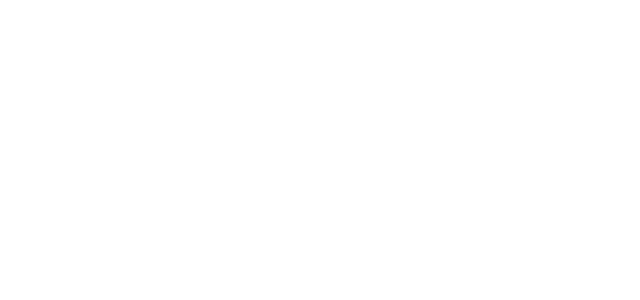
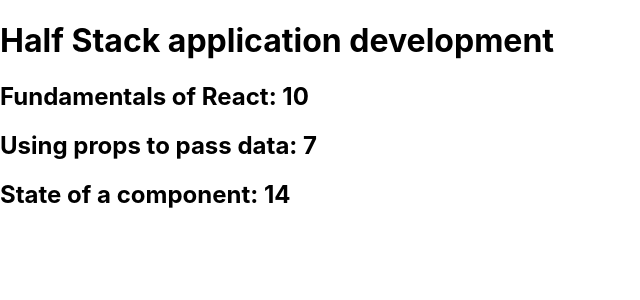
Before and after one commit to silencemind/full_stack_2021, a React (Create React App) app in the folder part1/: page / in a window 1280 px wide. Shown: the top 300 px of the page, without its empty margins (0-640 px from the left). Built offline with nearby package versions, Linux system fonts and the light colour scheme.

Commit message:
Update App.js

```diff
--- a/part1/src/App.js
+++ b/part1/src/App.js
@@ -6,7 +6,7 @@
   console.log(props);
   return (
         <div>
-
+          <h1>{props.course}</h1>
         </div>
   )
 
@@ -14,24 +14,41 @@
 
 
 const Content = (props) =>     {
+
+  return (
+    <div>
+      <h2>{props.part1}: {props.exercises1}</h2>
+      <h2>{props.part2}: {props.exercises2}</h2>
+      <h2>{props.part3}: {props.exercises3}</h2>
+    </div>
+  )
+
+}
+
+
+const Total = (props) =>
+{
+  return (
+    <div>
+
+      </div>
+  )
+}
+const App = () => {
+  const course = 'Half Stack application development'
   const part1 = 'Fundamentals of React'
   const exercises1 = 10
   const part2 = 'Using props to pass data'
   const exercises2 = 7
   const part3 = 'State of a component'
   const exercises3 = 14
-}
-
-
-const Total = (props) =>
-{
-  const total = ''
-}
-const App = () => {
-
   return (
     <div>
-      <Header course={Content} />
+      <Header course={course} />
+      <Content part1={part1} exercises1={exercises1} part2={part2} exercises2={exercises2} part3={part3} exercises3={exercises3} />
+      <Total>
+
+        </Total>
     </div>
   )
 }
```
